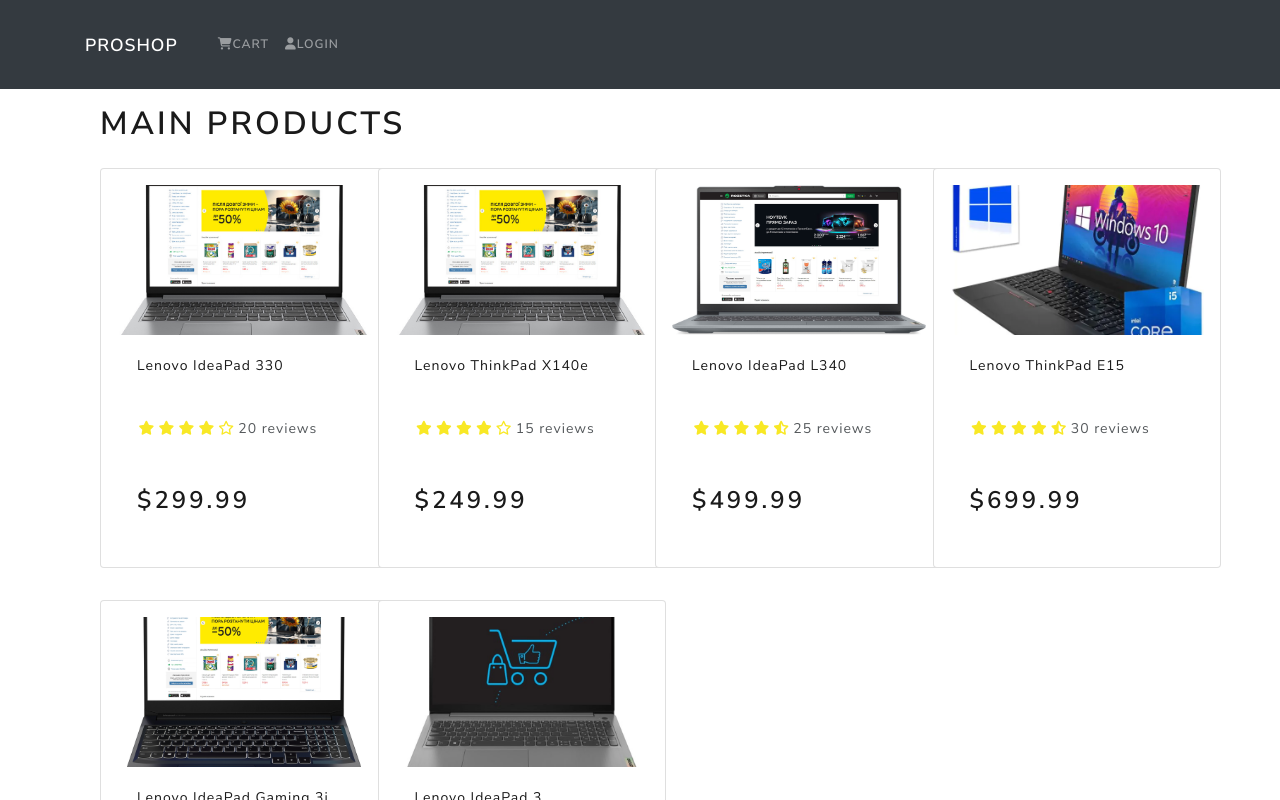
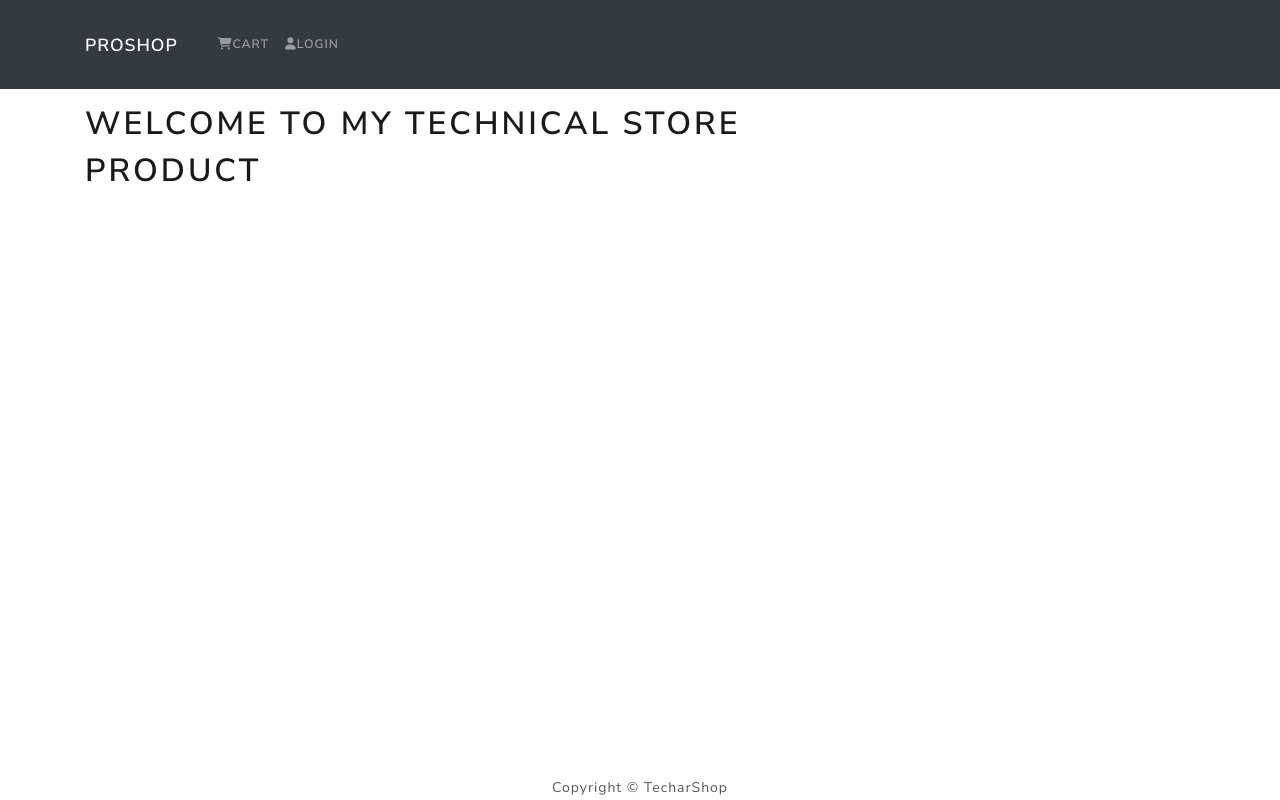
Before and after one commit to Andry925/frontend-course-project, a React (Create React App) app in the folder ecommerce-site/: page /product/1 in a window 1280 px wide. Shown: the top 800 px of the page. Built offline with nearby package versions, Linux system fonts and the light colour scheme.

Commit message:
feat:implement react router (#4)
* chore: install react-router-dom

* feat: implement productscrem component

* feat: implement react-router to header and product.

* feat: add elements to app.js

```diff
--- a/ecommerce-site/package.json
+++ b/ecommerce-site/package.json
@@ -9,6 +9,8 @@
     "react": "^18.3.1",
     "react-bootstrap": "^2.10.5",
     "react-dom": "^18.3.1",
+    "react-router-bootstrap": "^0.26.3",
+    "react-router-dom": "^6.28.0",
     "react-scripts": "5.0.1",
     "web-vitals": "^2.1.4"
   },
--- a/ecommerce-site/src/App.js
+++ b/ecommerce-site/src/App.js
@@ -1,24 +1,26 @@
-import { Container } from 'react-bootstrap'
+import { Container } from 'react-bootstrap';
+import { BrowserRouter as Router, Route, Routes } from 'react-router-dom';
 
-import Header from './components/Header'
+import Header from './components/Header';
 import Footer from './components/Footer';
 import HomeScreen from './screens/HomeScreen';
-
-
+import ProductScreen from './screens/ProductScreen';
 
 function App() {
   return (
-    <div>
+    <Router>
       <Header />
-     <main className='py-3'>
-      <Container>
-      <HomeScreen />
-      <h1>Welcome to my technical store</h1>
-      </Container>
-
-     </main>
+      <main className='py-3'>
+        <Container>
+          <h1>Welcome to my technical store</h1>
+          <Routes>
+            <Route path='/home' element={<HomeScreen />} />
+            <Route path='/product/:id' element={<ProductScreen />} />
+          </Routes>
+        </Container>
+      </main>
       <Footer />
-    </div>
+    </Router>
   );
 }
 
--- a/ecommerce-site/src/components/Header.js
+++ b/ecommerce-site/src/components/Header.js
@@ -1,5 +1,6 @@
 import React from 'react'
 import { Navbar, Nav, Container, Row, NavDropdown } from 'react-bootstrap'
+import { Link, LinkContainer } from 'react-router-bootstrap'
 
 
 function Header() {
@@ -10,15 +11,22 @@
             <Navbar bg="dark" variant="dark" expand="lg" collapseOnSelect>
                 <Container>
 
-                    <Navbar.Brand href="/">ProShop</Navbar.Brand>
+                    <LinkContainer to='/home'>
+
+                    <Navbar.Brand>ProShop</Navbar.Brand>
+                    </LinkContainer>
 
 
                     <Navbar.Toggle aria-controls="basic-navbar-nav" />
                     <Navbar.Collapse id="basic-navbar-nav">
 
                         <Nav className="mr-auto">
-                            <Nav.Link href="/cart"><i className='fas fa-shopping-cart'></i>Cart</Nav.Link>
-                            <Nav.Link href="/login"><i className="fas fa-user"></i>Login</Nav.Link>
+                            <LinkContainer to='/cart'>
+                            <Nav.Link ><i className='fas fa-shopping-cart'></i>Cart</Nav.Link>
+                            </LinkContainer>
+                            <LinkContainer  to="/login">
+                            <Nav.Link ><i className="fas fa-user"></i>Login</Nav.Link>
+                            </LinkContainer>
 
 
 
--- a/ecommerce-site/src/components/Product.js
+++ b/ecommerce-site/src/components/Product.js
@@ -1,22 +1,23 @@
 import React from 'react';
 import { Card } from 'react-bootstrap';
 import Rating from './Rating';
+import {Link } from 'react-router-dom';
 
 function Product({ product }) {
   return (
     <Card className="my-3 p-3 rounded" style={{ width: '18rem', height: '25rem' }}>
-      <a href={`/product/${product._id}`}>
+      <Link to={`/product/${product._id}`}>
         <Card.Img
           src={product.image}
           style={{ height: '150px', objectFit: 'cover' }}
         />
-      </a>
+      </Link>
       <Card.Body className="d-flex flex-column justify-content-between">
-        <a href={`/product/${product._id}`}>
+        <Link to={`/product/${product._id}`}>
           <Card.Title as="div" className="text-truncate">
             <strong>{product.name}</strong>
           </Card.Title>
-        </a>
+        </Link>
         <Card.Text as="div">
           <div className="my-3">
             <Rating value={product.rating} text={`${product.numReviews} reviews`} color={'#f8e825'} />
--- /dev/null
+++ b/ecommerce-site/src/screens/ProductScreen.js
@@ -0,0 +1,11 @@
+import React from 'react'
+
+function ProductScreen() {
+  return (
+    <div>
+      <h1>Product</h1>
+    </div>
+  )
+}
+
+export default ProductScreen
```
Also changed, not shown: 1 other file (tests, documents, lock files or other folders).
